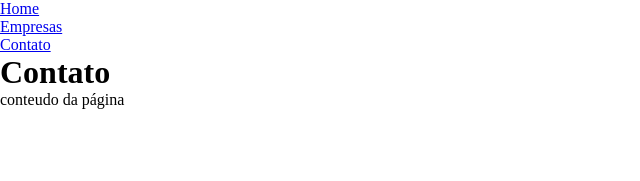
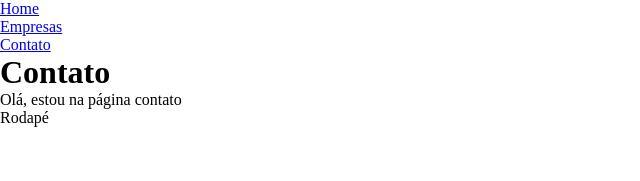
Before and after one commit to FelipeFerreiradv/react, a React (Create React App) app in the folder my-first-project/: page /contato in a window 1280 px wide. Shown: the top 181 px of the page, without its empty margins (0-640 px from the left). Built offline with nearby package versions, Linux system fonts and the light colour scheme.

Commit message:
adiicona novo exercicoi e arruma o problema

```diff
--- a/my-first-project/src/App.js
+++ b/my-first-project/src/App.js
@@ -1,37 +1,23 @@
-// import logo from './logo.svg';
 import './App.css';
-import {BrowserRouter as Router, Switch, Route, Link} from 'react-router-dom'
-import Home from './pages/Home'
-import Empresas from './pages/Empresa'
-import Contatos from './pages/Contato'
+import { BrowserRouter as Router, Routes, Route} from 'react-router-dom';
+import Home from './pages/Home';
+import Empresas from './pages/Empresa';
+import Contatos from './pages/Contato';
+import Navbar from './components/navbar';
+import Footer from './components/footer';
 
 function App() {
   return (
     <Router>
-      <nav>
-        <div>
-          <Link to="/">Home</Link>
-        </div>
-        <div>
-          <Link to="/empresa">Empresas</Link>
-        </div>
-        <div>
-          <Link to="/contato">Contato</Link>
-        </div>
-      </nav>
-      <Switch>
-        <Route exact path='/'>
-          <Home/>
-        </Route>
-        <Route path='/empresas'>
-          <Empresas/>
-        </Route>
-        <Route path='/contato'>
-          <Contatos/>
-        </Route>
-      </Switch>
+      <Navbar/>
+      <Routes>
+        <Route path="/" element={<Home />} />
+        <Route path="/empresas" element={<Empresas />} />
+        <Route path="/contato" element={<Contatos />} />
+      </Routes>
+      <Footer/>
     </Router>
-  )
+  );
 }
 
 export default App;
--- /dev/null
+++ b/my-first-project/src/components/footer.js
@@ -0,0 +1,9 @@
+function footer(){
+    return(
+        <footer>
+            <p>Rodapé</p>
+        </footer>
+    )
+}
+
+export default footer
--- /dev/null
+++ b/my-first-project/src/components/navbar.js
@@ -0,0 +1,20 @@
+import { Link } from "react-router-dom"
+// import styles from './navbar.module.css';
+
+function Navbar(){
+    return(
+        <nav>
+        <div>
+          <Link to="/">Home</Link>
+        </div>
+        <div>
+          <Link to="/empresas">Empresas</Link>
+        </div>
+        <div>
+          <Link to="/contato">Contato</Link>
+        </div>
+      </nav>
+    )
+}
+
+export default Navbar
--- a/my-first-project/src/pages/Contato.js
+++ b/my-first-project/src/pages/Contato.js
@@ -2,7 +2,7 @@ function Contato(){
     return(
         <div>
             <h1>Contato</h1>
-            <p>conteudo da  página</p>
+            <p>Olá, estou na página contato</p>
         </div>
     )
 }
--- a/my-first-project/src/pages/Empresa.js
+++ b/my-first-project/src/pages/Empresa.js
@@ -2,7 +2,7 @@ function Empresa(){
     return(
         <div>
             <h1>Empresa</h1>
-            <p>conteudo da  página</p>
+            <p>página empresa</p>
         </div>
     )
 }
--- a/my-first-project/src/pages/Home.js
+++ b/my-first-project/src/pages/Home.js
@@ -2,7 +2,7 @@ function Home(){
     return(
         <div>
             <h1>Home</h1>
-            <p>conteudo da  página</p>
+            <p>página home</p>
         </div>
     )
 }
```
Also changed, not shown: my-first-project/src/components/form/styles/navbar.module..css (added, +10 -0 lines).
